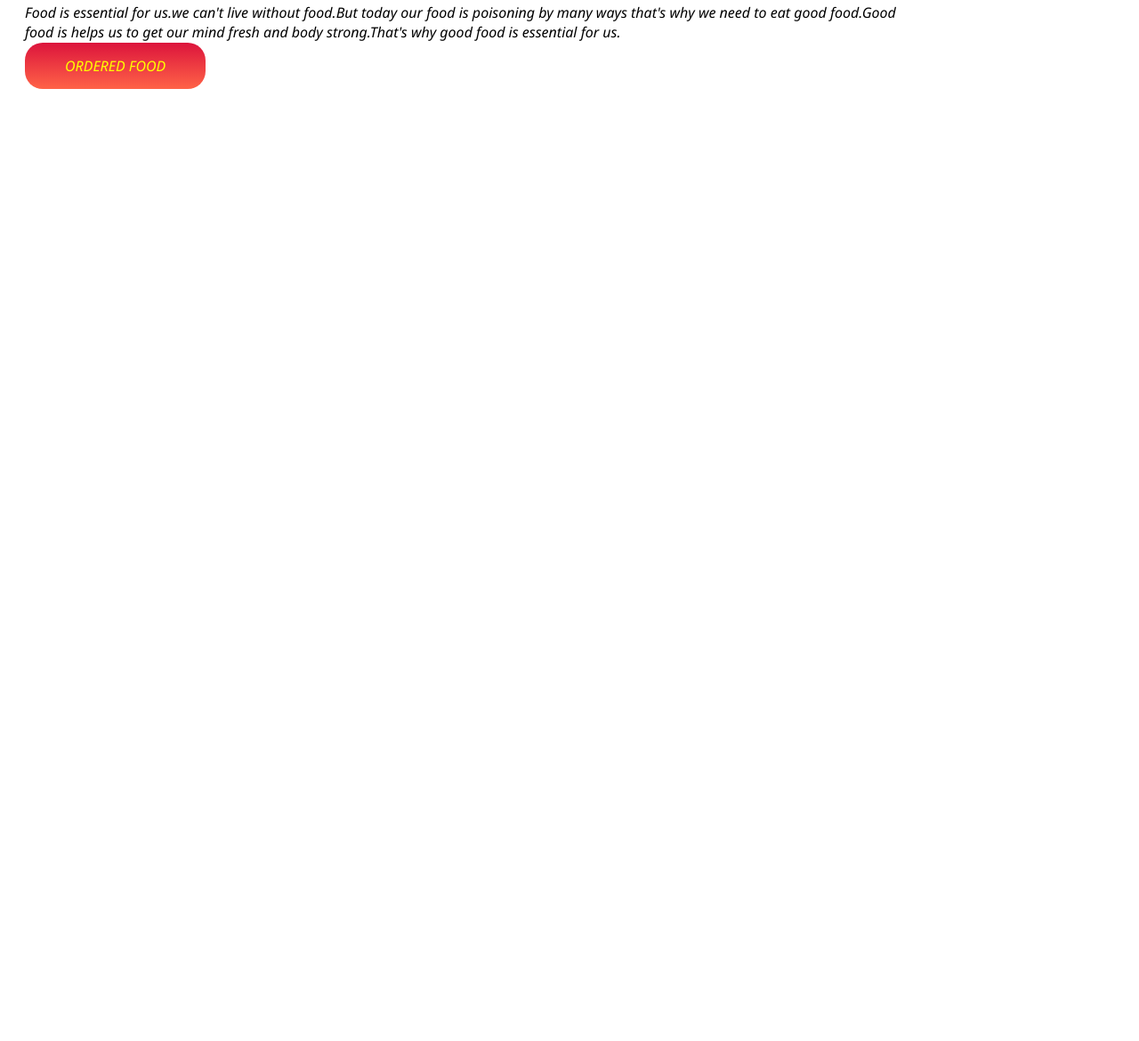
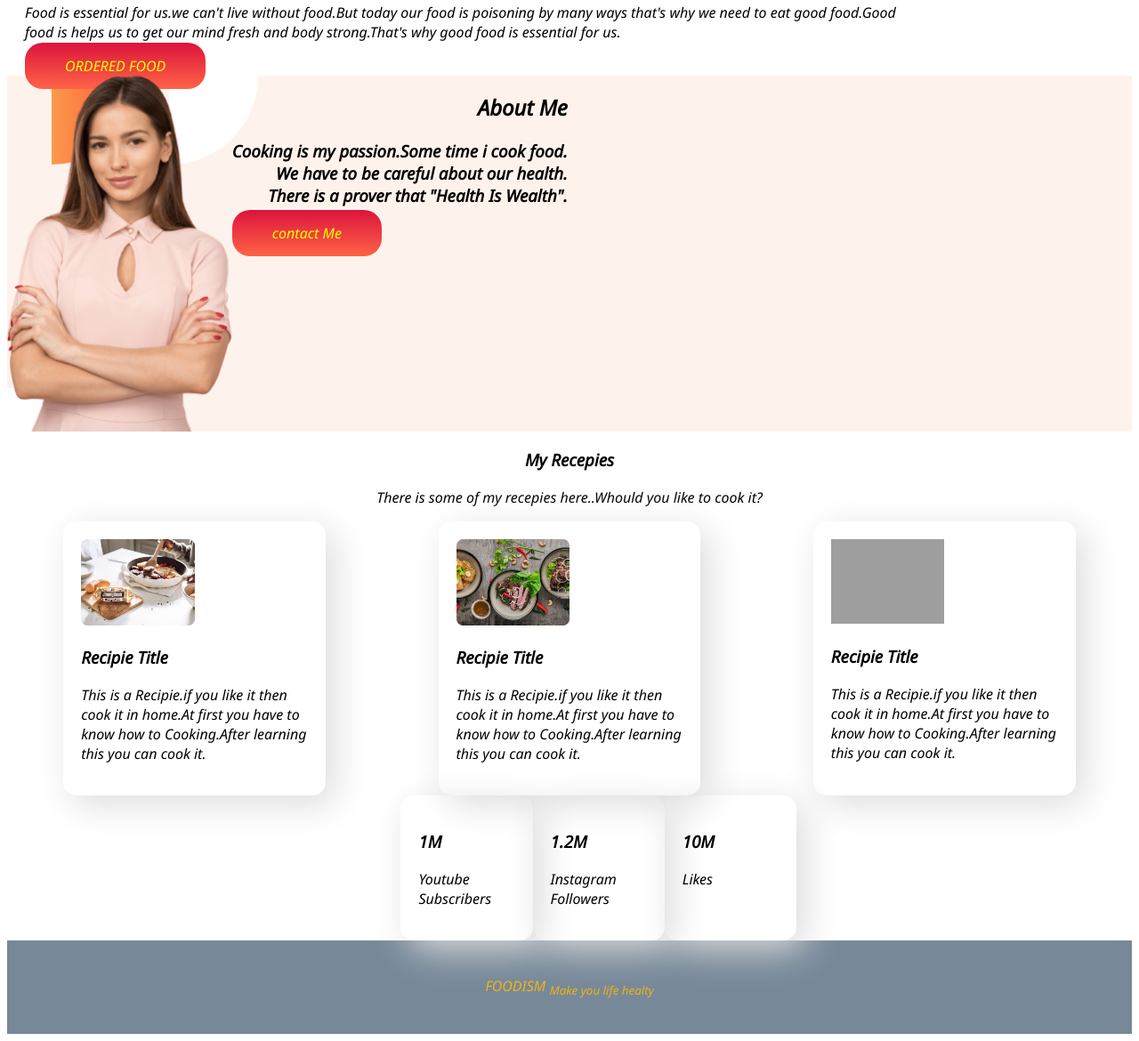
Before and after one commit to KaziMdTamim/FOODISM, a plain HTML site: page index.html in a window 1280 px wide. Shown: the part 346-1516 px from the top of the page at 89% size. Before the commit the page ends 800 px from the top, so only its background shows below. Drawn offline with Linux system fonts and the light colour scheme; grey boxes are pictures that could not be loaded.

Commit message:
new addition

```diff
--- a/index.html
+++ b/index.html
@@ -24,5 +24,73 @@
 </div>
    <div class="header"><img src="images/male/Group 8446.png" alt=""></div>
 </section>
+<div class="img"><section class="About-me">
+    <img src="images/female/Person Image.png">
+    <div class="paragraph"><h2>About Me</h2>
+           <h3><p>
+               Cooking is my passion.Some time i cook food.
+               <br>
+            We have to be careful about our health.
+            <br>
+            There is a prover that "Health Is Wealth".
+            </p></h3>
+            <a class="number" href="">contact Me</a>
+        </div>
+        </div>
+</section>
+<h3 class="recepies">My Recepies</h3>
+<p class="my-recep">
+    There is some of my recepies here..Whould you like to cook it?
+</p>
+<div class="conteinar-1">
+    <div id="title-1">
+        <img src="images/food/Project Cover.jpg" alt="" class="img-responsive floating-image left">
+        <h3>Recipie Title</h3>
+        <p>
+            This is a Recipie.if you like it
+            then cook it in home.At first you
+            have to know how to Cooking.After
+            learning this you can cook it.
+        </p>
+    </div>
+    <div id="title-2">
+        <img src="images/food/Project Cover1.jpg" alt="" class="img-responsive floating-image center">
+        <h3>Recipie Title</h3>
+        <p>
+            This is a Recipie.if you like it
+            then cook it in home.At first you
+            have to know how to Cooking.After
+            learning this you can cook it.
+        </p>
+    </div>
+    <div id="title-3">
+        <img src="images/food/Project Cover4.png" alt="">
+        <h3>Recipie Title</h3>
+        <p>
+            This is a Recipie.if you like it
+            then cook it in home.At first you
+            have to know how to Cooking.After
+            learning this you can cook it.
+        </p>
+    </div>
+</div>
+<div class="conteinar-2">
+    <div class="subscriber">
+    <h3>1M</h3>
+    <p>Youtube Subscribers</p>
+</div>
+<div class="Insta">
+    <h3>1.2M</h3>
+    <p>Instagram Followers</p>
+</div>
+<div class="fb">
+    <h3>10M</h3>
+    <p>Likes</p>
+</div>
+</div>
+<footer>
+            FOODISM
+<sub>Make you life healty</sub>
+</footer>
 </body>
 </html>
--- a/style.css
+++ b/style.css
@@ -10,7 +10,7 @@ h1{
 }
 .display-flex{
     display: flex;
-    margin-bottom: 100px;
+    margin-bottom: 0;
 }
 .header img{
 width: 85%;
@@ -27,3 +27,61 @@ a{
     padding: 15px 45px;
     color: yellow;
 }
+.About-me{
+    display: flex;
+}
+.About-me{
+    background-image: url(images/shapes/7.png);
+}
+.img img{
+    width: 20%;
+}
+.img h2{
+    text-align: right;
+}
+.img h3{
+    text-align: right;
+}
+.number a{
+    text-align: end;
+}
+.recepies{
+    text-align: center;
+}
+.my-recep{
+    text-align: center;
+}
+.conteinar-1{
+    display: flex;
+}
+.conteinar-1 div{
+padding: 20px;
+width: 25%;
+margin-left: 5%;
+margin-right: 5%;
+padding-left: 20px;
+border-radius: 15px;
+box-shadow: 10px 10px 40px gainsboro;
+}
+.conteinar-1 img{
+    width: 50%;
+
+}
+.conteinar-2{
+    display: inline-flex;
+    margin-left: 35%;
+    margin-right: 25%;
+}
+.conteinar-2 div{
+    width: 205%;
+    padding: 20px;
+    border-radius: 15px;
+    box-shadow: 10px 10px 40px gainsboro;
+}
+footer{
+    color: rgb(238, 180, 20);
+    text-align: center;
+    padding: 40px;
+    padding-bottom: none;
+    background-color: lightslategrey;
+}
```
Also changed, not shown: images/female/Frame 57.png (added).
